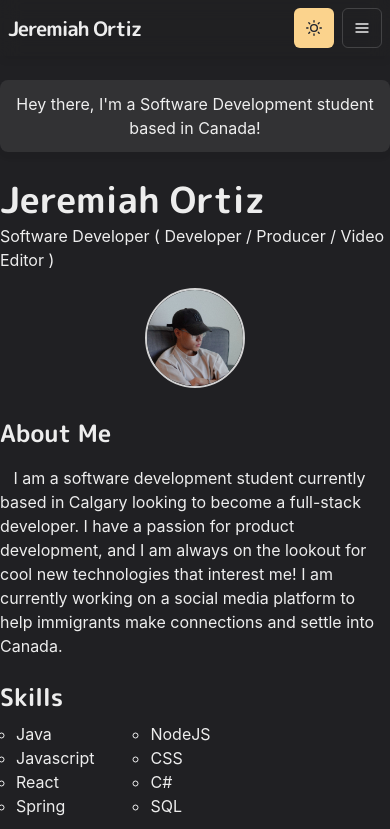
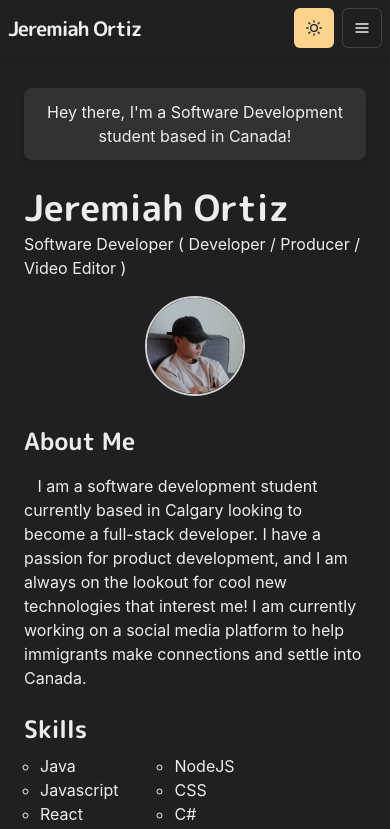
Before and after one commit to JaeChristian/personal-website, a React (Create React App) app: page / in a window 390 px wide. Shown: the top 829 px of the page. Built offline with nearby package versions, Linux system fonts and the light colour scheme.

Commit message:
Fixed responsive issues

```diff
--- a/src/pages/home.js
+++ b/src/pages/home.js
@@ -13,7 +13,7 @@ function Home() {
     const {toggleColorMode} = useColorMode();
     const topMessageColor = useColorModeValue('whiteAlpha.200', 'whiteAlpha.200')
     return(
-        <Container mt={20} p={0}>
+        <Container mt={{base: 10, md: 20}} p={{base: 6, md: 0}} minWidth={{md: "30%"}}>
             <Box borderRadius="lg" bg={topMessageColor} p={3} mb={6} mt={6} align="center" boxShadow="0 5px 4px rgba(0,0,0,.02), 0 5px 8px rgba(0,0,0,.03)">
                 Hey there, I'm a Software Development student based in Canada!
             </Box>
@@ -27,6 +27,7 @@ function Home() {
                 <Box
                     flexShrink={0}
                     mt={{base: 4, md: 0}}
+                    ml={{md: 4}}
                     align="center"
                 >
                     <Image
```
